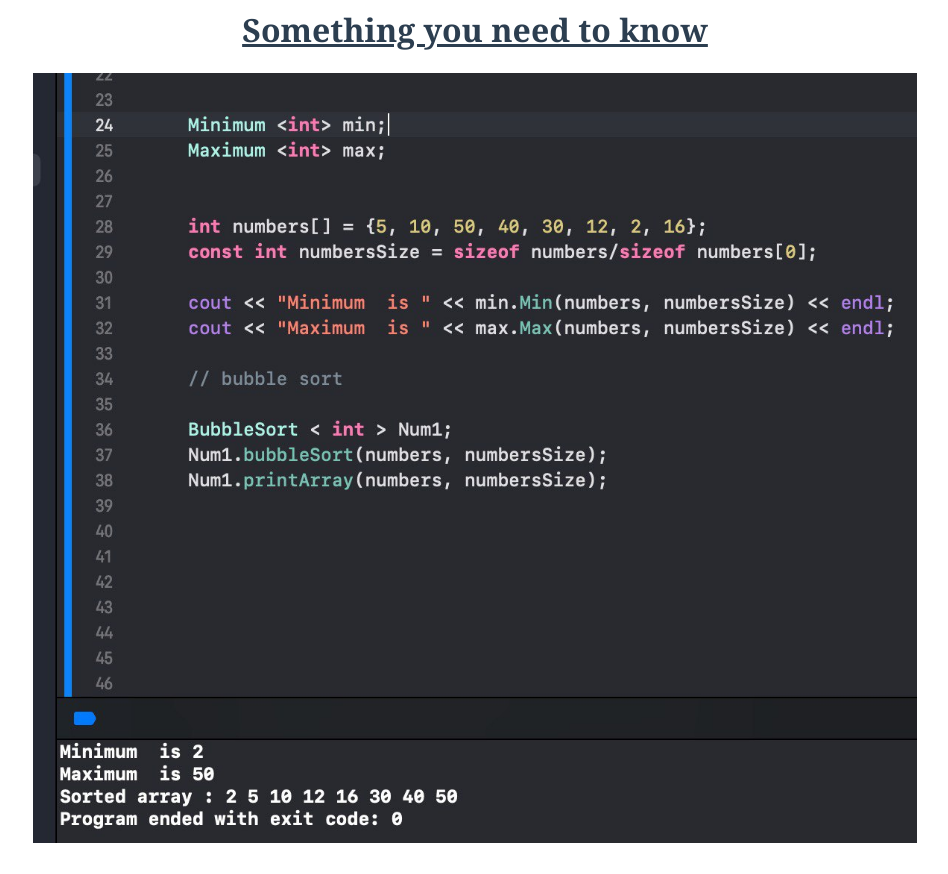
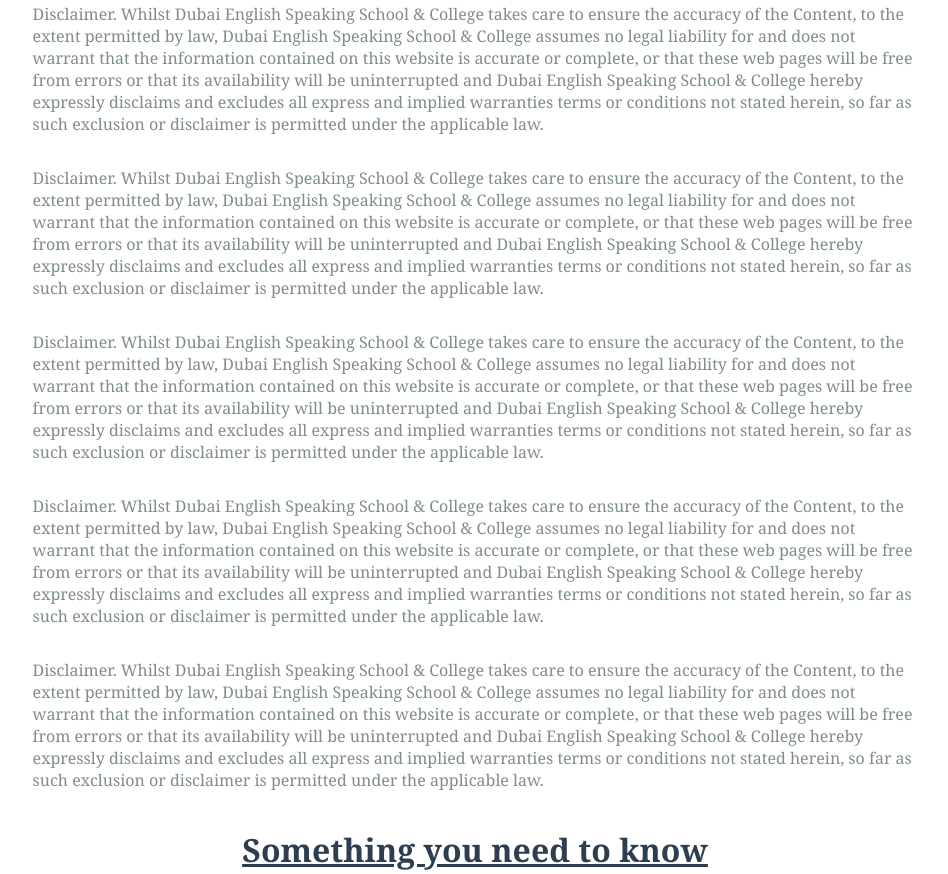
Before and after one commit to SophaGithub/my_first_web, a plain HTML site: page index.html in a window 1280 px wide. Shown: the part 865-1739 px from the top of the page, without its empty margins (165-1113 px from the left). Before the commit the page ends 1716 px from the top, so only its background shows below. Drawn offline with Linux system fonts and the light colour scheme.

Commit message:
initialize_v1

```diff
--- a/index.html
+++ b/index.html
@@ -20,6 +20,11 @@
                 <img class="image" src="images/p.jpg">
             </div>
             <p class="paragraph">Disclaimer. Whilst Dubai English Speaking School & College takes care to ensure the accuracy of the Content, to the extent permitted by law, Dubai English Speaking School & College assumes no legal liability for and does not warrant that the information contained on this website is accurate or complete, or that these web pages will be free from errors or that its availability will be uninterrupted and Dubai English Speaking School & College hereby expressly disclaims and excludes all express and implied warranties terms or conditions not stated herein, so far as such exclusion or disclaimer is permitted under the applicable law.</p>
+            <p class="paragraph">Disclaimer. Whilst Dubai English Speaking School & College takes care to ensure the accuracy of the Content, to the extent permitted by law, Dubai English Speaking School & College assumes no legal liability for and does not warrant that the information contained on this website is accurate or complete, or that these web pages will be free from errors or that its availability will be uninterrupted and Dubai English Speaking School & College hereby expressly disclaims and excludes all express and implied warranties terms or conditions not stated herein, so far as such exclusion or disclaimer is permitted under the applicable law.</p>
+            <p class="paragraph">Disclaimer. Whilst Dubai English Speaking School & College takes care to ensure the accuracy of the Content, to the extent permitted by law, Dubai English Speaking School & College assumes no legal liability for and does not warrant that the information contained on this website is accurate or complete, or that these web pages will be free from errors or that its availability will be uninterrupted and Dubai English Speaking School & College hereby expressly disclaims and excludes all express and implied warranties terms or conditions not stated herein, so far as such exclusion or disclaimer is permitted under the applicable law.</p>
+            <p class="paragraph">Disclaimer. Whilst Dubai English Speaking School & College takes care to ensure the accuracy of the Content, to the extent permitted by law, Dubai English Speaking School & College assumes no legal liability for and does not warrant that the information contained on this website is accurate or complete, or that these web pages will be free from errors or that its availability will be uninterrupted and Dubai English Speaking School & College hereby expressly disclaims and excludes all express and implied warranties terms or conditions not stated herein, so far as such exclusion or disclaimer is permitted under the applicable law.</p>
+            <p class="paragraph">Disclaimer. Whilst Dubai English Speaking School & College takes care to ensure the accuracy of the Content, to the extent permitted by law, Dubai English Speaking School & College assumes no legal liability for and does not warrant that the information contained on this website is accurate or complete, or that these web pages will be free from errors or that its availability will be uninterrupted and Dubai English Speaking School & College hereby expressly disclaims and excludes all express and implied warranties terms or conditions not stated herein, so far as such exclusion or disclaimer is permitted under the applicable law.</p>
+            <p class="paragraph">Disclaimer. Whilst Dubai English Speaking School & College takes care to ensure the accuracy of the Content, to the extent permitted by law, Dubai English Speaking School & College assumes no legal liability for and does not warrant that the information contained on this website is accurate or complete, or that these web pages will be free from errors or that its availability will be uninterrupted and Dubai English Speaking School & College hereby expressly disclaims and excludes all express and implied warranties terms or conditions not stated herein, so far as such exclusion or disclaimer is permitted under the applicable law.</p>
             <h1 class="heading underline">Something you need to know</h1>
             <img style="width: 70%;" src="images/p.jpg">
         </div>
```
